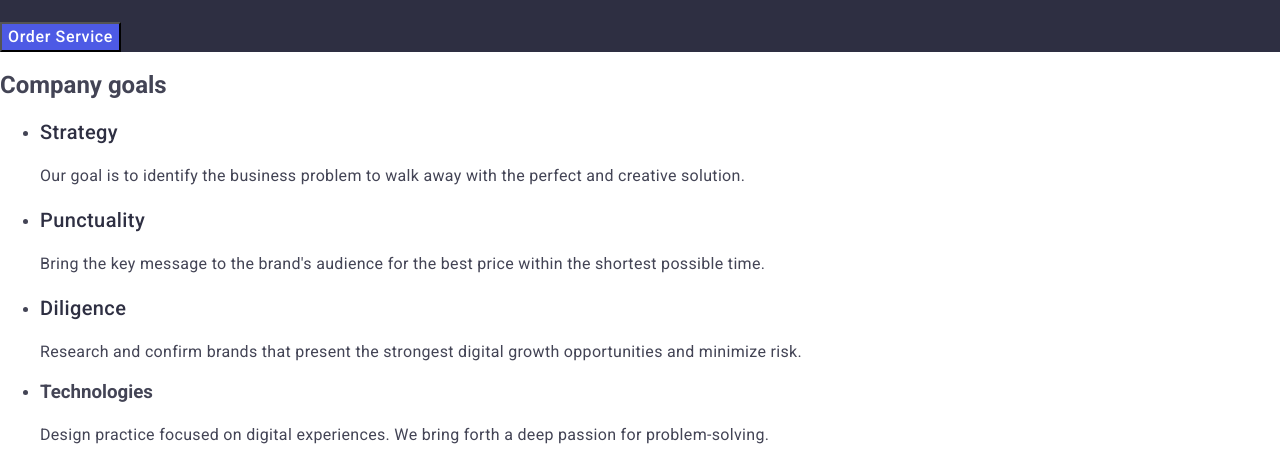
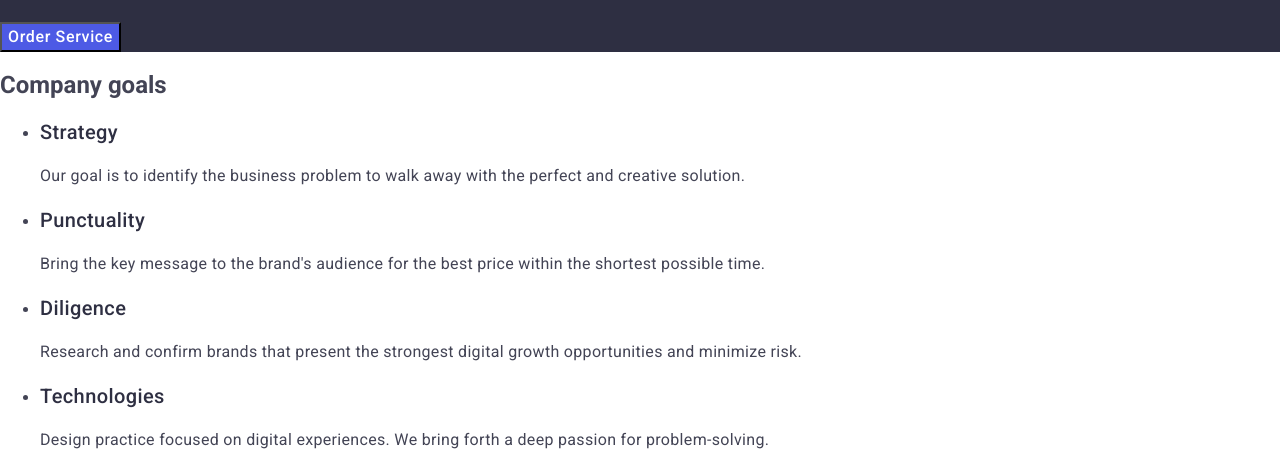
Before and after one commit to n-viktoriia/goit-markup-hw-02-, a plain HTML site: page index.html in a window 1280 px wide. Shown: the part 304-778 px from the top of the page. Drawn offline with nearby package versions, Linux system fonts and the light colour scheme.

Commit message:
added missing class

```diff
--- a/index.html
+++ b/index.html
@@ -69,7 +69,7 @@
                         risk.</p>
                 </li>
                 <li class="goals-item">
-                    <h3 class="goals-subtitle">Technologies</h3>
+                    <h3 class="goals-subtitle subtitle">Technologies</h3>
                     <p class="goals-text text">Design practice focused on digital experiences. We bring forth a deep
                         passion
                         for
```
